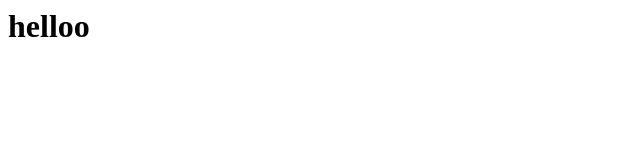
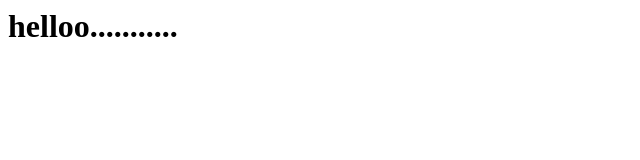
Before and after one commit to harsha7979/self-hosted-demo, a plain HTML site: page index.html in a window 1280 px wide. Shown: the full height of the page, 0-640 px from the left. Drawn offline with Linux system fonts and the light colour scheme.

Commit message:
Update index.html

```diff
--- a/index.html
+++ b/index.html
@@ -1 +1 @@
-<h1>helloo</h1>
+<h1>helloo...........</h1>
```
